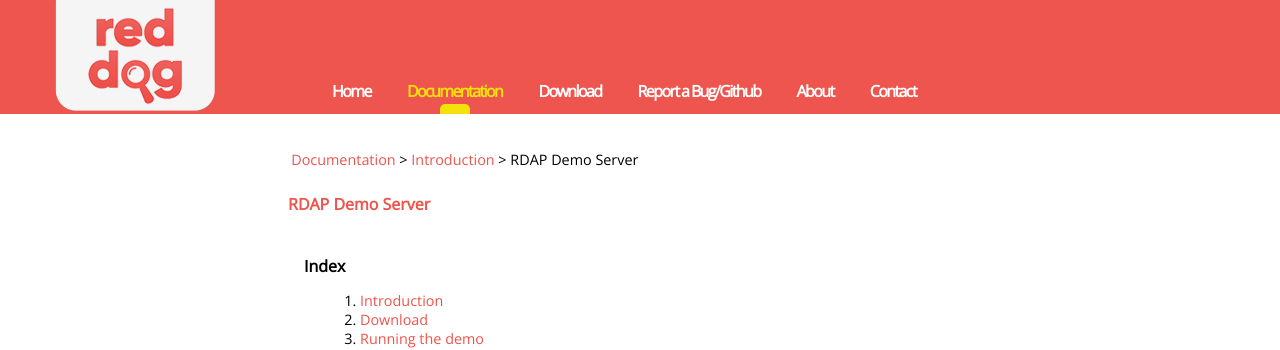
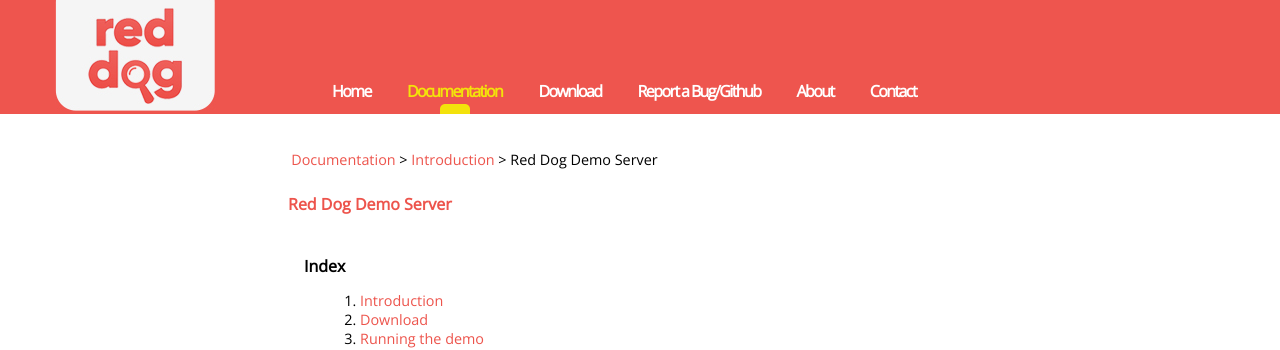
Before and after one commit to NICMx/rdap-server, a Jekyll site: the page built from demo-server.md, in a window 1280 px wide and 900 px high. Shown: the top 350 px of the window. Built offline with Jekyll 4.4.1, drawn with Linux system fonts in a browser that asks for light colours; nearby versions of some CDN libraries.

Commit message:
Update 'Red Dog Demo Server' title

```diff
--- a/demo-server.md
+++ b/demo-server.md
@@ -1,9 +1,9 @@
 ---
-title: RDAP Demo Server
+title: Red Dog Demo Server
 breadcrums: ["Documentation", "documentation.html", "Introduction", "documentation.html#introduction"]
 ---
 
-# RDAP Demo Server
+# {{ page.title }}
 
 ## Index
 
```
